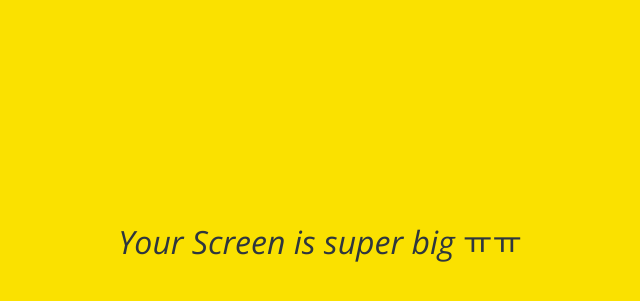
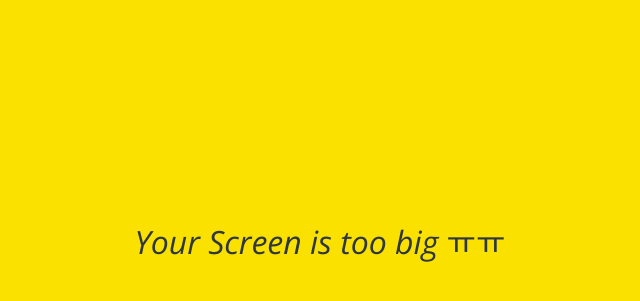
Before and after one commit to kmk0916/kakao-clone-2020, a plain HTML site: page index.html in a window 1280 px wide. Shown: the part 158-459 px from the top of the page, without its empty margins (320-960 px from the left). Drawn offline with nearby package versions, Linux system fonts and the light colour scheme.

Commit message:
super -> too

```diff
--- a/index.html
+++ b/index.html
@@ -35,7 +35,7 @@
     </form>
 
     <div id="no-mobile">
-        <span>Your Screen is super big ㅠㅠ</span>
+        <span>Your Screen is too big ㅠㅠ</span>
     </div>
 
     <script src="https://kit.fontawesome.com/6478f529f2.js" crossorigin="anonymous"></script>
```
